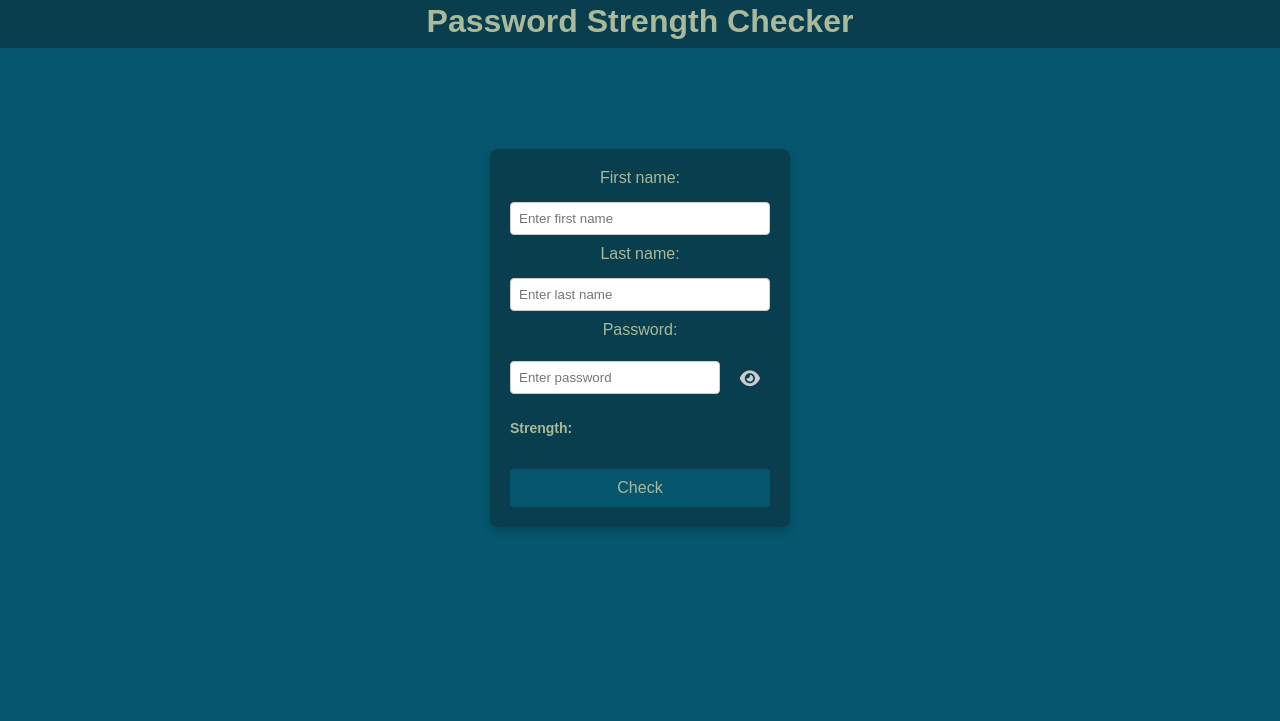
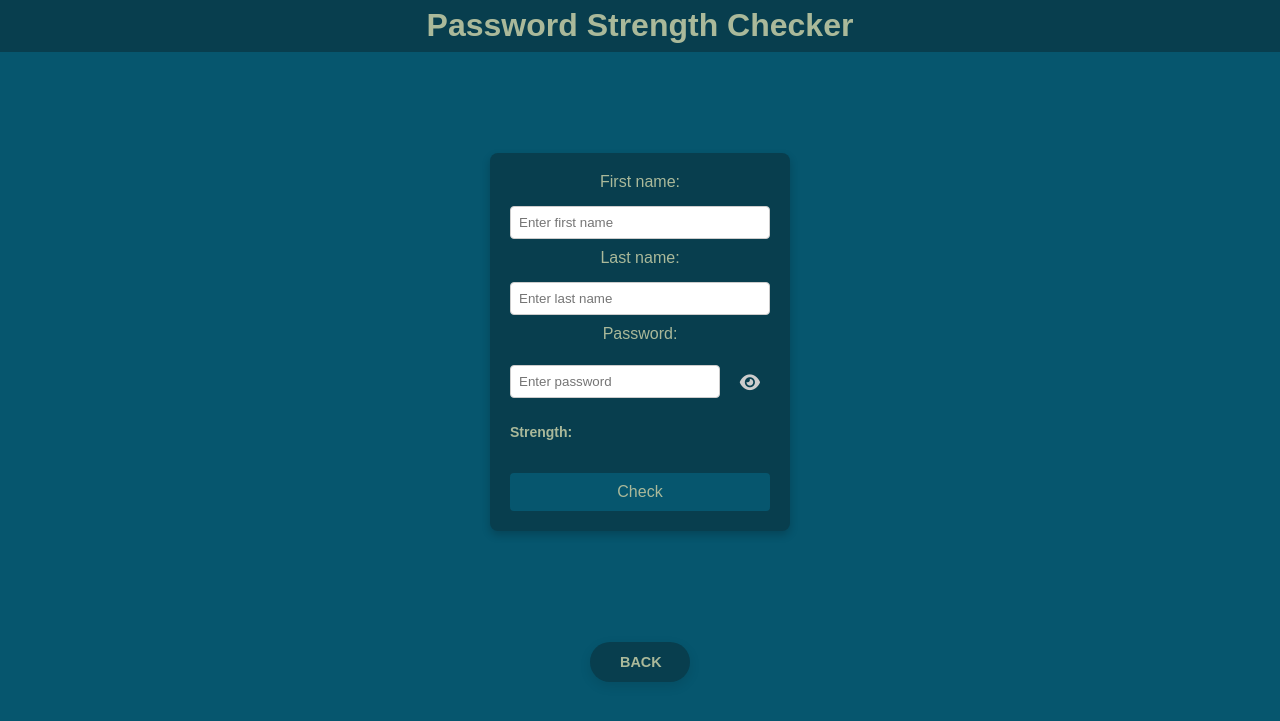
Before and after one commit to y-unees/password-strength-checker, a plain HTML site: page index.html in a window 1280 px wide. Shown: the part 53-774 px from the top of the page. Drawn offline with Linux system fonts and the light colour scheme.

Commit message:
styled the button, better

```diff
--- a/index.html
+++ b/index.html
@@ -53,6 +53,7 @@
             </ul>
         </div>
     </div>
+    <button class="back-button" onclick="window.history.back();">Back</button>
     <script src="script.js"></script>
 </body>
 </html>
--- a/styles.css
+++ b/styles.css
@@ -27,6 +27,10 @@ body {
 .header {
     background-color: var(--forth-color);
     padding: 0.5rem 0;
+}
+
+.header a {
+    display: inline-block;
 }
 
 .header img {
@@ -178,3 +182,28 @@ button:hover {
     color: var(--forth-color);
     font-weight: bold;
 }
+
+
+.back-button {
+    display: inline-block;
+    padding: 12px 30px;
+    width: 100px;
+    margin-top: 10px;
+    background-color: var(--forth-color);
+    color: var(--tertiary-color);
+    font-size: 0.9rem;
+    font-weight: 600;
+    border: none;
+    border-radius: 30px;
+    text-align: center;
+    cursor: pointer;
+    box-shadow: 0 4px 12px rgba(0, 0, 0, 0.1);
+    transition: all 0.3s ease;
+    text-transform: uppercase;
+}
+
+.back-button:hover {
+    background-color: var(--tertiary-color);
+    box-shadow: 0 6px 18px rgba(0, 0, 0, 0.15);
+    color: var(--forth-color);
+}
```
